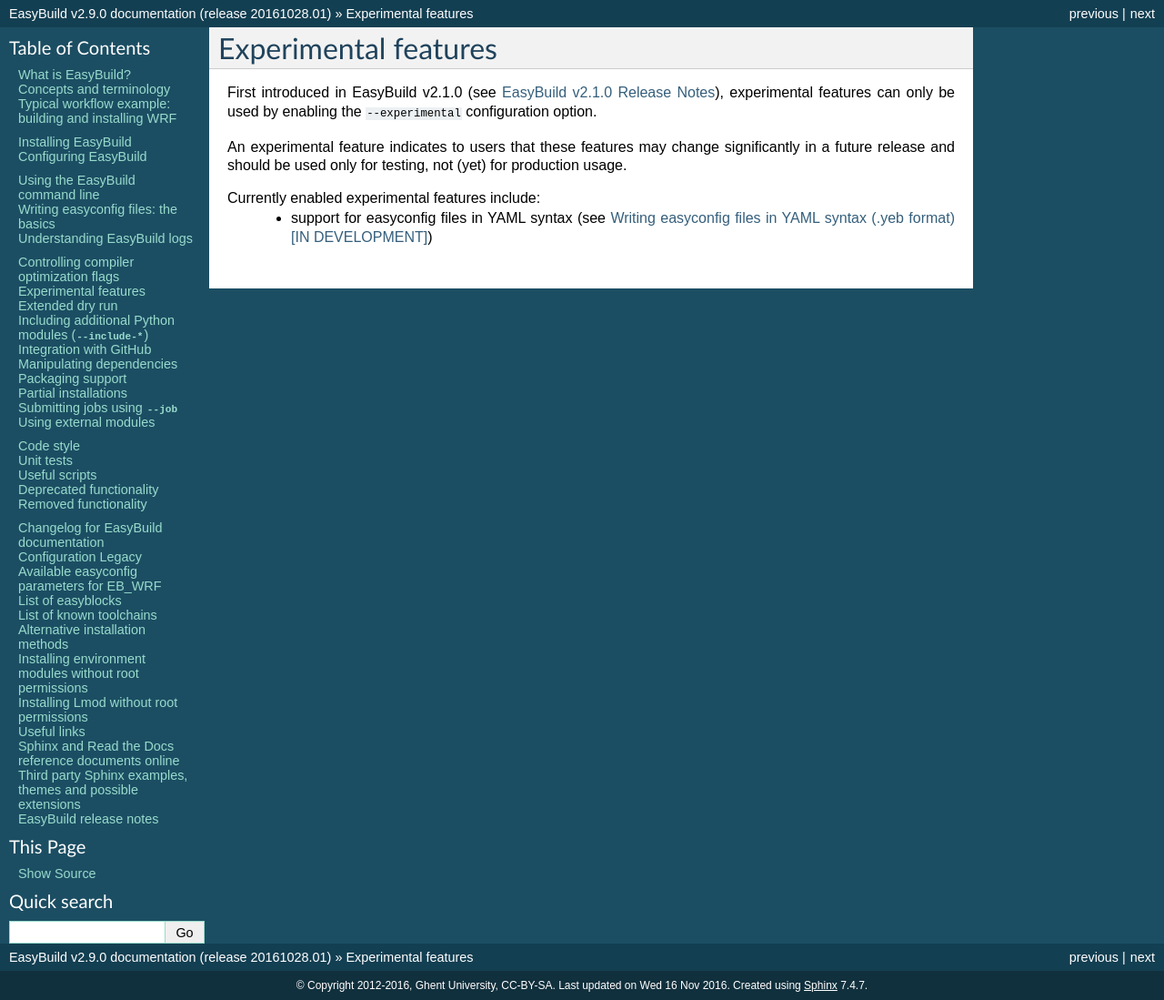
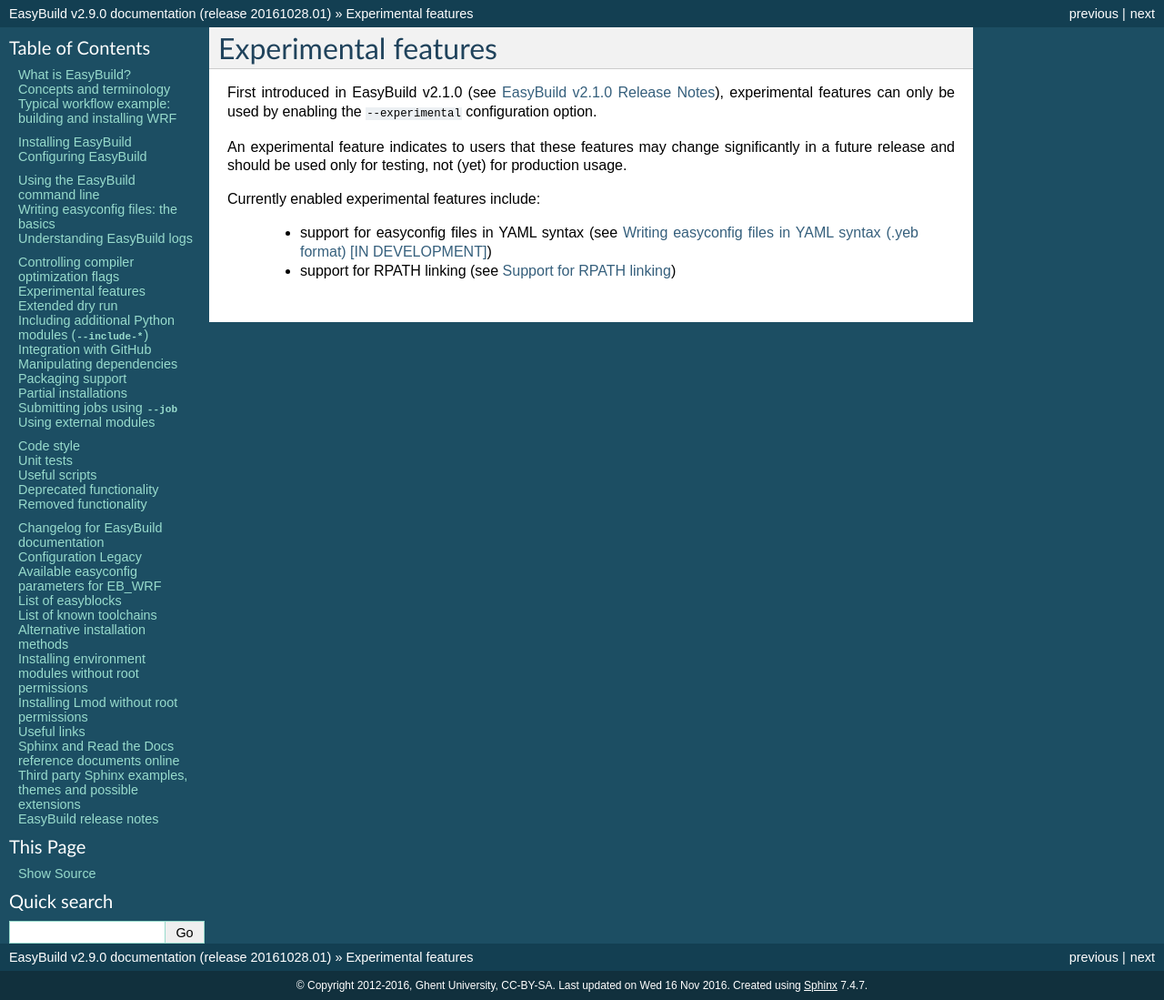
Before and after one commit to easybuilders/easybuild, a Sphinx documentation site: the page built from docs/Experimental_features.rst, in a window 1280 px wide. Shown: the whole page at 91% size. Built offline with Sphinx 7.4.7, drawn with Linux system fonts in a browser that asks for light colours.

Commit message:
mention RPATH support in list of experimental features

```diff
--- a/docs/Experimental_features.rst
+++ b/docs/Experimental_features.rst
@@ -10,4 +10,6 @@
 and should be used only for testing, not (yet) for production usage.
 
 Currently enabled experimental features include:
+
  * support for easyconfig files in YAML syntax (see :ref:`easyconfig_yeb_format`)
+ * support for RPATH linking (see :ref:`rpath_support`)
```
